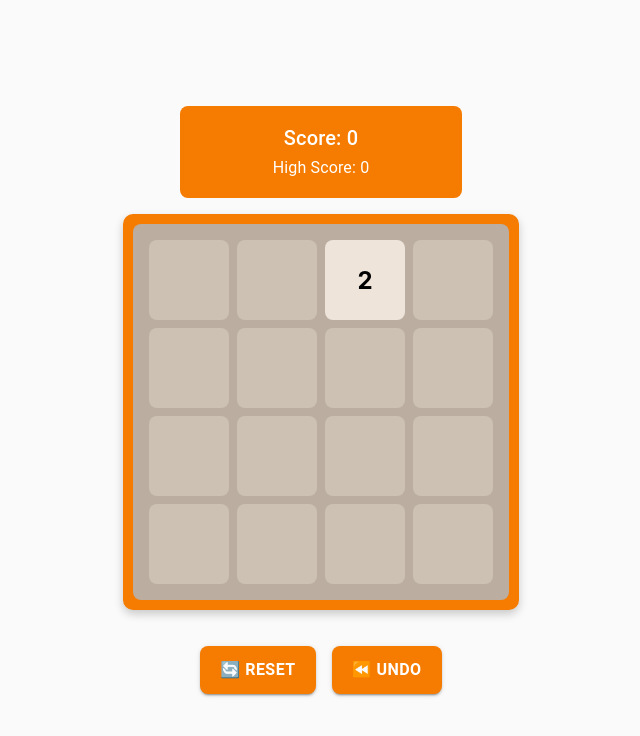
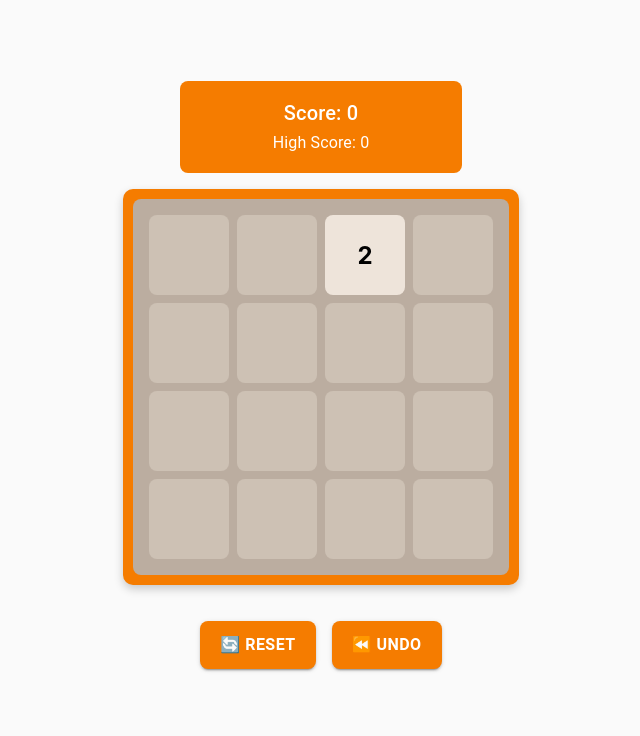
Before and after one commit to wyu6609/2048, a React (Create React App) app: page / in a window 1280 px wide. Shown: the top 736 px of the page, without its empty margins (319-959 px from the left). Built offline with nearby package versions, Linux system fonts and the light colour scheme.

Commit message:
fix centering

```diff
--- a/src/components/GameBoard.jsx
+++ b/src/components/GameBoard.jsx
@@ -144,12 +144,12 @@ const GameBoard = () => {
         display: "flex",
         flexDirection: "column",
         alignItems: "center",
-        justifyContent: "flex-start", // ✅ Keep game higher up
+        justifyContent: "flex-start",
         width: "100vw",
-        minHeight: "100vh", // ✅ Allow scrolling to refresh
-        paddingTop: { xs: "10vh", md: "5vh" }, // ✅ Pushes up on mobile
-        overflowX: "hidden", // ✅ Prevents horizontal scroll
-        gap: 2,
+        minHeight: "100vh",
+        paddingTop: "15px", // ✅ Ensure scoreboard appears 15px from top
+        overflowX: "hidden",
+        gap: { xs: 1, md: 2 }, // ✅ Maintain spacing between components
       }}
       onTouchStart={handleTouchStart}
       onTouchEnd={handleTouchEnd}
```
